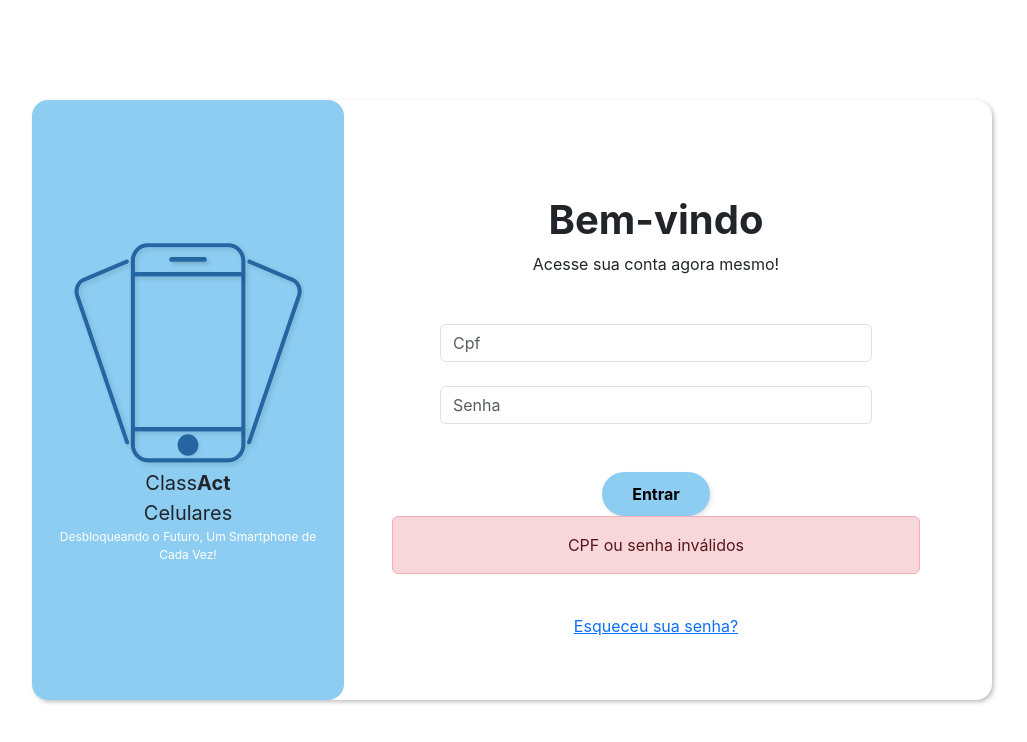
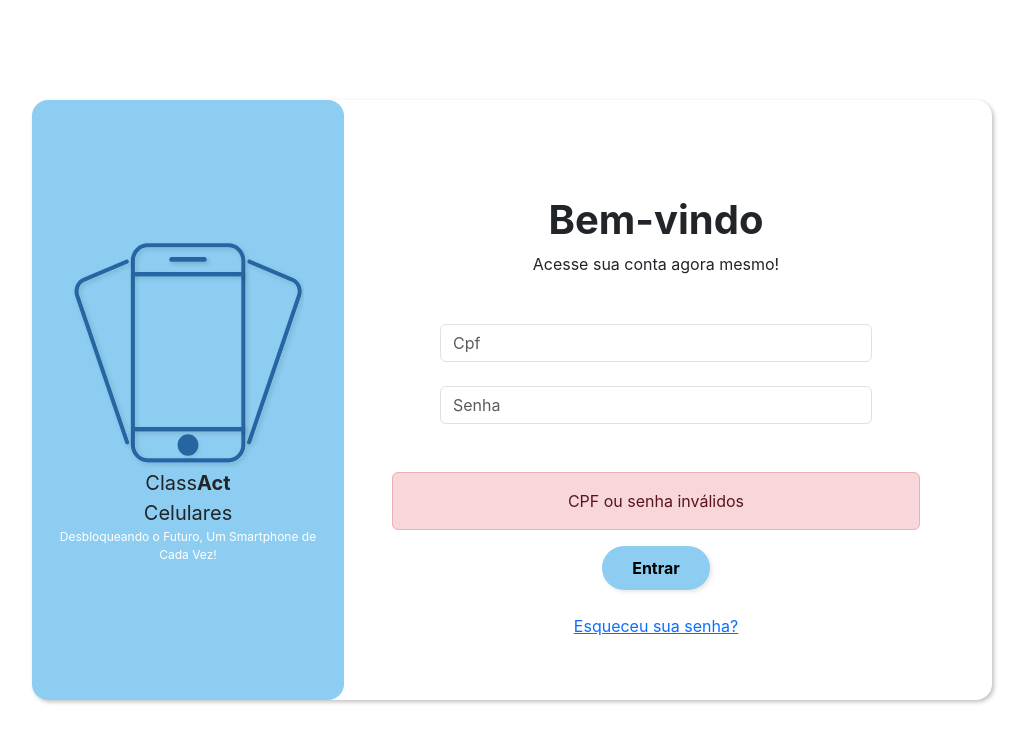
Before and after one commit to alexcyrillo/materias-faculdade, a React (Vite) app in the folder implementacao/frontend/: page / in a window 1280 px wide. Both pictures are taken after a click on the button "Entrar". Shown: the top 742 px of the page, without its empty margins (128-1155 px from the left). Built offline with nearby package versions, Linux system fonts and the light colour scheme; no server answers.

Commit message:
fix: corrigindo posição mensagem de erro login

```diff
--- a/implementacao/frontend/pages/Home/Home.jsx
+++ b/implementacao/frontend/pages/Home/Home.jsx
@@ -78,18 +78,18 @@ const Home = () => {
                                     onChange={(e) => setSenha(e.target.value)}
                                 />
                             </div>
+                            {/* Exibe a mensagem de erro, se houver */}
+                                {errorMessage && (
+                                  <div class="alert alert-danger" role="alert" style={{textAlign: 'center'}}>
+                                    {errorMessage}
+                                  </div>
+                                )}
                             <div className={"d-flex justify-content-center"}>
                                 {/* Botão para acionar a função de login ao ser clicado */}
                                 <button onClick={handleLogin} className={"botao-entrar"}>
                                     Entrar
                                 </button>
                             </div>
-                                {/* Exibe a mensagem de erro, se houver */}
-                                {errorMessage && (
-                                  <div class="alert alert-danger" role="alert" style={{textAlign: 'center'}}>
-                                    {errorMessage}
-                                  </div>
-                                )}
                             <br/>
                             <div className={"d-flex justify-content-center"}>
                                 {/* Link para recuperação de senha */}
```
